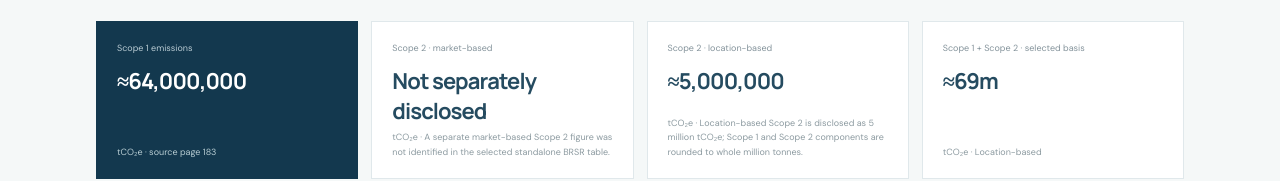
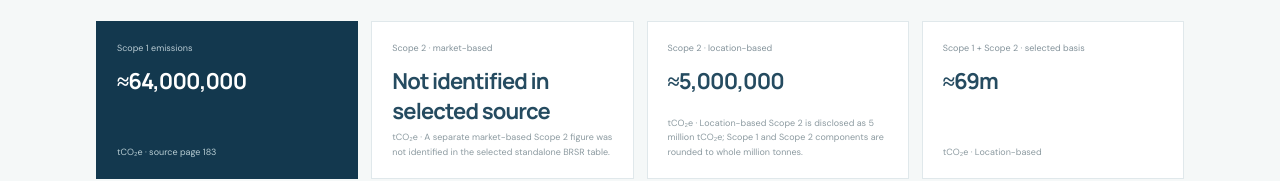
Before and after one commit to Prithivi2504/Four-Sector-ESG-Disclosure-Portfolio, a plain HTML site: page company/tata-steel/index.html in a window 1280 px wide. Shown: the part 538-719 px from the top of the page. Drawn offline with Linux system fonts and the light colour scheme.

Commit message:
Apply requested profile and missing-data wording updates

```diff
--- a/company/tata-steel/index.html
+++ b/company/tata-steel/index.html
@@ -31,7 +31,7 @@
   <div class="section-heading"><div><div class="eyebrow">ENVIRONMENTAL PERFORMANCE</div><h2>Selected reported indicators</h2><p class="muted">Original source units are retained in notes; comparable units are converted only where the conversion is explicit.</p></div><a class="button button-outline" href="https://www.tatasteel.com/investors/integrated-report-2025-26/pdf/tatasteel-iar-2025-26.pdf" target="_blank" rel="noopener">Open annual report ↗</a></div>
   <div class="metrics-grid">
     <div class="metric-card highlight"><small>Scope 1 emissions</small><b>≈64,000,000</b><span>tCO₂e · source page 183</span></div>
-    <div class="metric-card"><small>Scope 2 · market-based</small><b>Not separately disclosed</b><span>tCO₂e · A separate market-based Scope 2 figure was not identified in the selected standalone BRSR table.</span></div>
+    <div class="metric-card"><small>Scope 2 · market-based</small><b>Not identified in selected source</b><span>tCO₂e · A separate market-based Scope 2 figure was not identified in the selected standalone BRSR table.</span></div>
     <div class="metric-card"><small>Scope 2 · location-based</small><b>≈5,000,000</b><span>tCO₂e · Location-based Scope 2 is disclosed as 5 million tCO₂e; Scope 1 and Scope 2 components are rounded to whole million tonnes.</span></div>
     <div class="metric-card"><small>Scope 1 + Scope 2 · selected basis</small><b>≈69m</b><span>tCO₂e · Location-based</span></div>
     <div class="metric-card"><small>Scope 1 + Scope 2 intensity</small><b>≈500</b><span>tCO₂e / ₹ crore · rounded; approximate</span></div>
```
